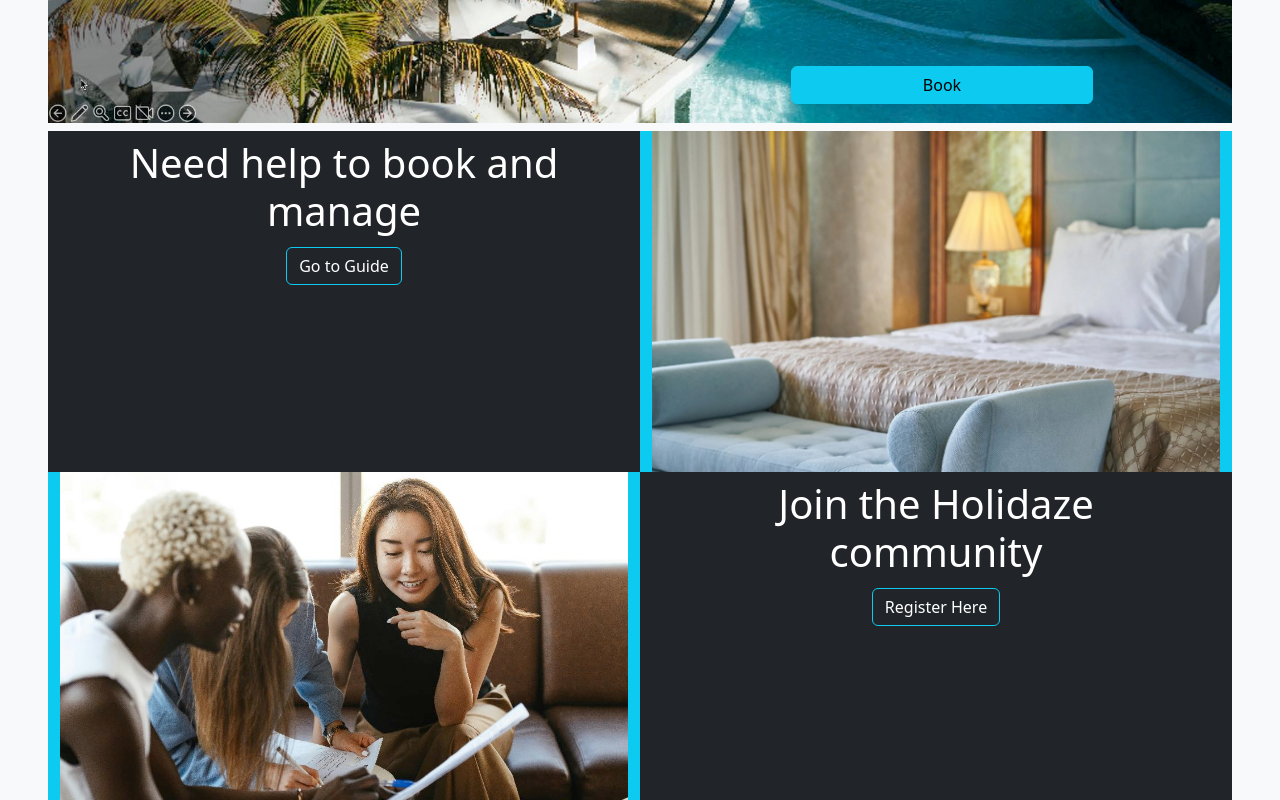
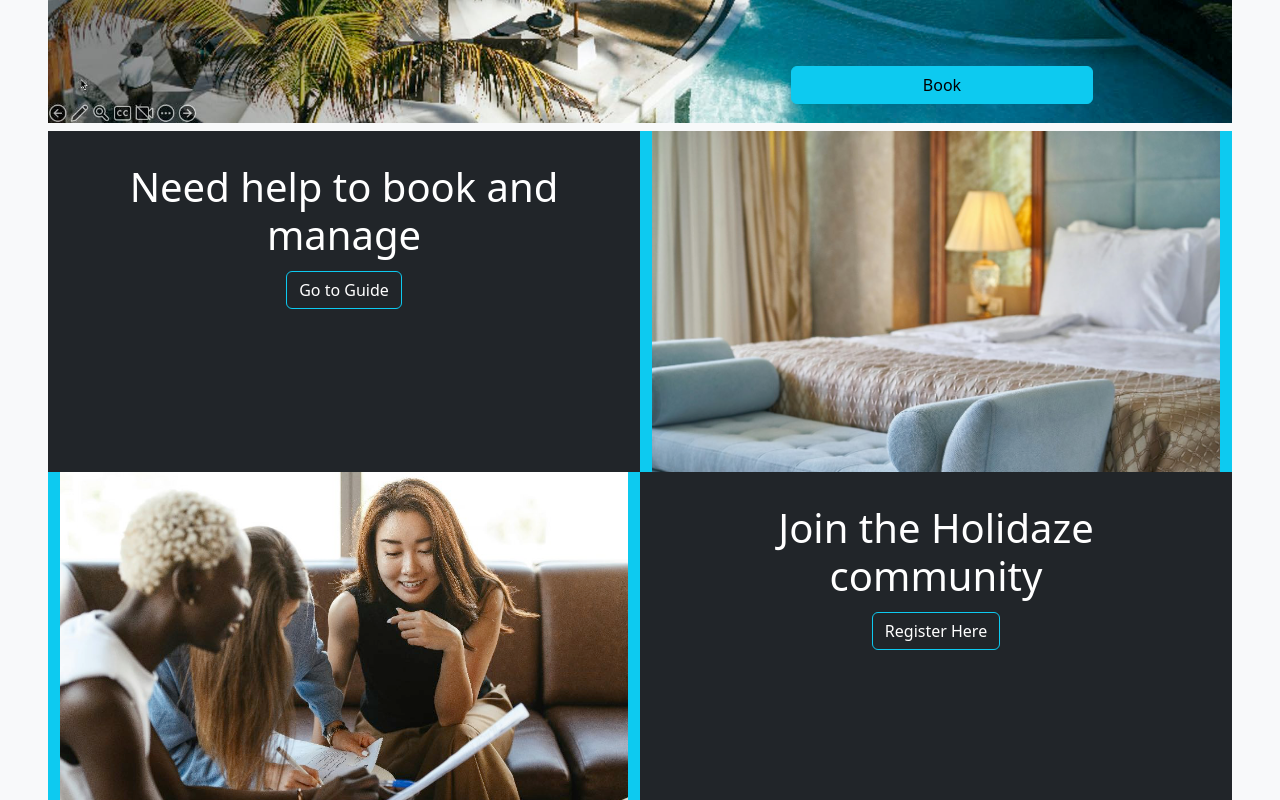
Before and after one commit to Emel-H/Holidaze-PE2, a React (Create React App) app in the folder holidaze-pe2/: page / in a window 1280 px wide. Shown: the part 623-1423 px from the top of the page. Built offline with nearby package versions, Linux system fonts and the light colour scheme.

Commit message:
Update index.js

```diff
--- a/holidaze-pe2/src/pages/index.js
+++ b/holidaze-pe2/src/pages/index.js
@@ -17,7 +17,7 @@ function Home() {
                 </Row>
                 <Row className="mx-0 mt-2">
                     <Col md={6} className=" bg-dark">
-                        <h1 className="mt-2 px-5 text-white">Need help to book and manage </h1>
+                        <h1 className="mt-2 pt-md-4 px-5 text-white">Need help to book and manage </h1>
                         <Link className="float-center my-1 btn btn-outline-info text-white" to="/guide">Go to Guide</Link>
                     </Col>
                     <Col md={6} className="bg-info">
@@ -29,7 +29,7 @@ function Home() {
                         <img className="w-100 overflow-hidden" src={community} alt="people working in a group in lobby"/>
                     </Col>
                     <Col md={6} className="bg-dark">
-                        <h1 className="mt-2 px-5 text-white"> Join the Holidaze community</h1>
+                        <h1 className="mt-2 pt-md-4 px-5 text-white"> Join the Holidaze community</h1>
                         <Link className="float-center my-1 btn btn-outline-info text-white" to="/Register">Register Here</Link>
                     </Col>
                 </Row>
```
